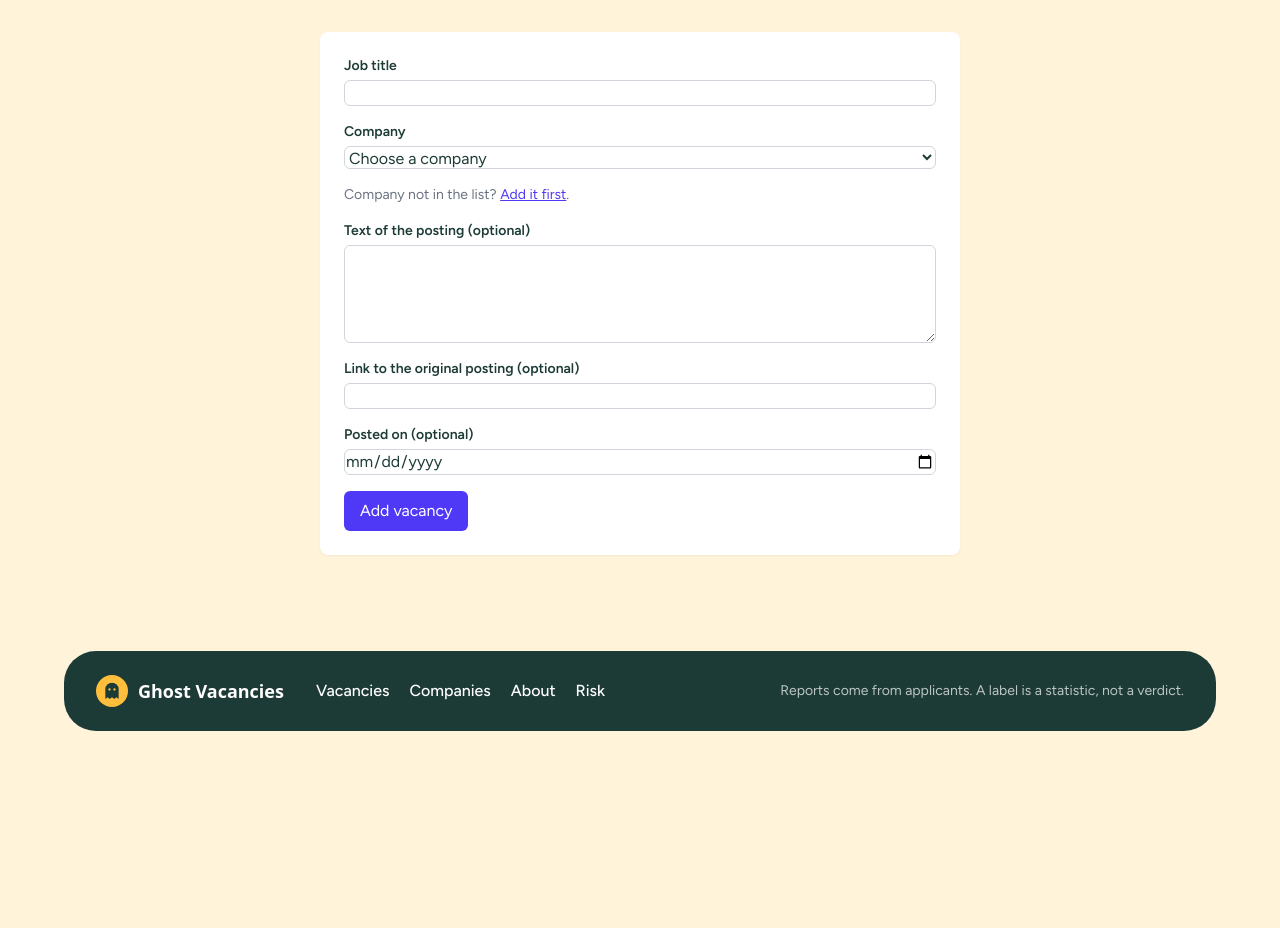
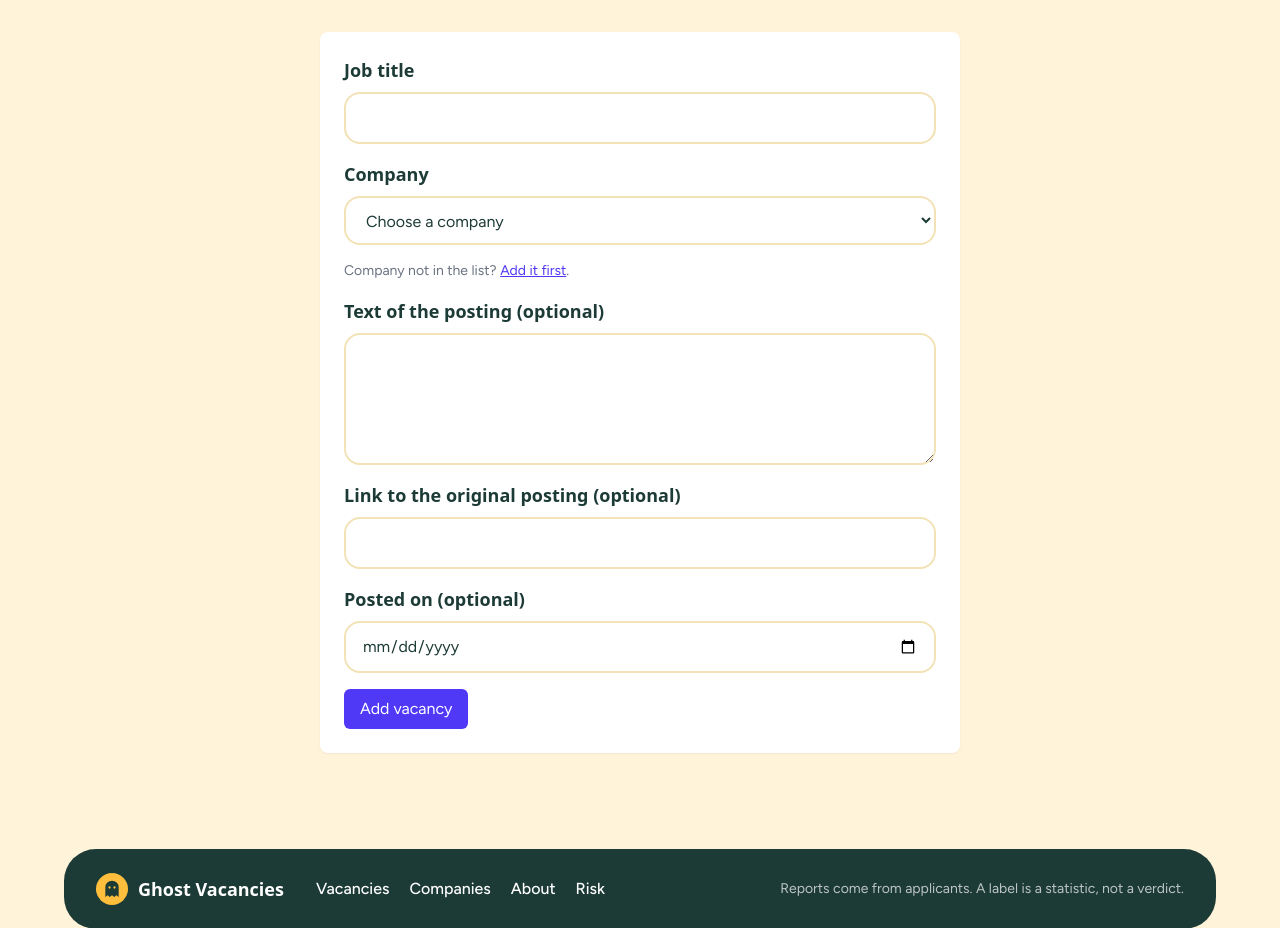
Before and after one commit to kreohes/ghost_vacancies, a Laravel app: page /user/vacancies/create in a window 1280 px wide. Shown: the part 124-1052 px from the top of the page. Before the commit the page ends 855 px from the top, so only its background shows below. Run offline with Laravel 12, Linux system fonts and the light colour scheme; a user stored in the database is signed in; data comes from the database, SQL or seed files in the repository; some libraries are stand-ins or nearby versions; some web fonts are replaced.

Commit message:
Design: rounded form fields and status tiles with icons
Co-Authored-By: Claude Opus 5.5 <noreply@anthropic.com>

```diff
--- a/resources/views/components/form/input.blade.php
+++ b/resources/views/components/form/input.blade.php
@@ -1,10 +1,14 @@
 @props(['name', 'label', 'value' => '', 'type' => 'text', 'required' => false])
 
-<div class="space-y-1">
-    <label for="{{ $name }}" class="block text-sm font-semibold">{{ $label }}</label>
+<div>
+    <label for="{{ $name }}" class="block font-display text-lg font-semibold">{{ $label }}</label>
     <input type="{{ $type }}" id="{{ $name }}" name="{{ $name }}" value="{{ old($name, $value) }}" @required($required)
-           class="block w-full rounded-md border {{ $errors->has($name) ? 'border-red-500' : 'border-gray-300' }}">
+           @class([
+               'mt-2 block w-full rounded-2xl border-2 px-4 py-3 focus:outline-2 focus:outline-offset-2',
+               'border-high bg-high-soft/50 focus:outline-high' => $errors->has($name),
+               'border-crust bg-white hover:border-fern focus:border-fern focus:outline-fern' => ! $errors->has($name),
+           ])>
     @error($name)
-        <p class="text-sm text-red-600">{{ $message }}</p>
+        <p class="mt-2 inline-block rounded-2xl bg-high-soft px-4 py-2 text-sm font-semibold text-high">{{ $message }}</p>
     @enderror
 </div>
--- a/resources/views/components/form/select.blade.php
+++ b/resources/views/components/form/select.blade.php
@@ -1,15 +1,19 @@
 @props(['name', 'label', 'options', 'value' => '', 'placeholder' => 'Choose...'])
 
-<div class="space-y-1">
-    <label for="{{ $name }}" class="block text-sm font-semibold">{{ $label }}</label>
+<div>
+    <label for="{{ $name }}" class="block font-display text-lg font-semibold">{{ $label }}</label>
     <select id="{{ $name }}" name="{{ $name }}"
-            class="block w-full rounded-md border {{ $errors->has($name) ? 'border-red-500' : 'border-gray-300' }}">
+            @class([
+                'mt-2 block w-full rounded-2xl border-2 px-4 py-3 focus:outline-2 focus:outline-offset-2',
+                'border-high bg-high-soft/50 focus:outline-high' => $errors->has($name),
+                'border-crust bg-white hover:border-fern focus:border-fern focus:outline-fern' => ! $errors->has($name),
+            ])>
         <option value="">{{ $placeholder }}</option>
         @foreach ($options as $key => $text)
             <option value="{{ $key }}" @selected((string) old($name, $value) === (string) $key)>{{ $text }}</option>
         @endforeach
     </select>
     @error($name)
-        <p class="text-sm text-red-600">{{ $message }}</p>
+        <p class="mt-2 inline-block rounded-2xl bg-high-soft px-4 py-2 text-sm font-semibold text-high">{{ $message }}</p>
     @enderror
 </div>
--- a/resources/views/components/form/textarea.blade.php
+++ b/resources/views/components/form/textarea.blade.php
@@ -1,10 +1,14 @@
 @props(['name', 'label', 'value' => ''])
 
-<div class="space-y-1">
-    <label for="{{ $name }}" class="block text-sm font-semibold">{{ $label }}</label>
+<div>
+    <label for="{{ $name }}" class="block font-display text-lg font-semibold">{{ $label }}</label>
     <textarea id="{{ $name }}" name="{{ $name }}" rows="4"
-              class="block w-full rounded-md border {{ $errors->has($name) ? 'border-red-500' : 'border-gray-300' }}">{{ old($name, $value) }}</textarea>
+              @class([
+                  'mt-2 block w-full rounded-2xl border-2 px-4 py-3 leading-relaxed focus:outline-2 focus:outline-offset-2',
+                  'border-high bg-high-soft/50 focus:outline-high' => $errors->has($name),
+                  'border-crust bg-white hover:border-fern focus:border-fern focus:outline-fern' => ! $errors->has($name),
+              ])>{{ old($name, $value) }}</textarea>
     @error($name)
-        <p class="text-sm text-red-600">{{ $message }}</p>
+        <p class="mt-2 inline-block rounded-2xl bg-high-soft px-4 py-2 text-sm font-semibold text-high">{{ $message }}</p>
     @enderror
 </div>
```
Also changed, not shown: resources/views/components/form/status-picker.blade.php (+18 -10 lines).
